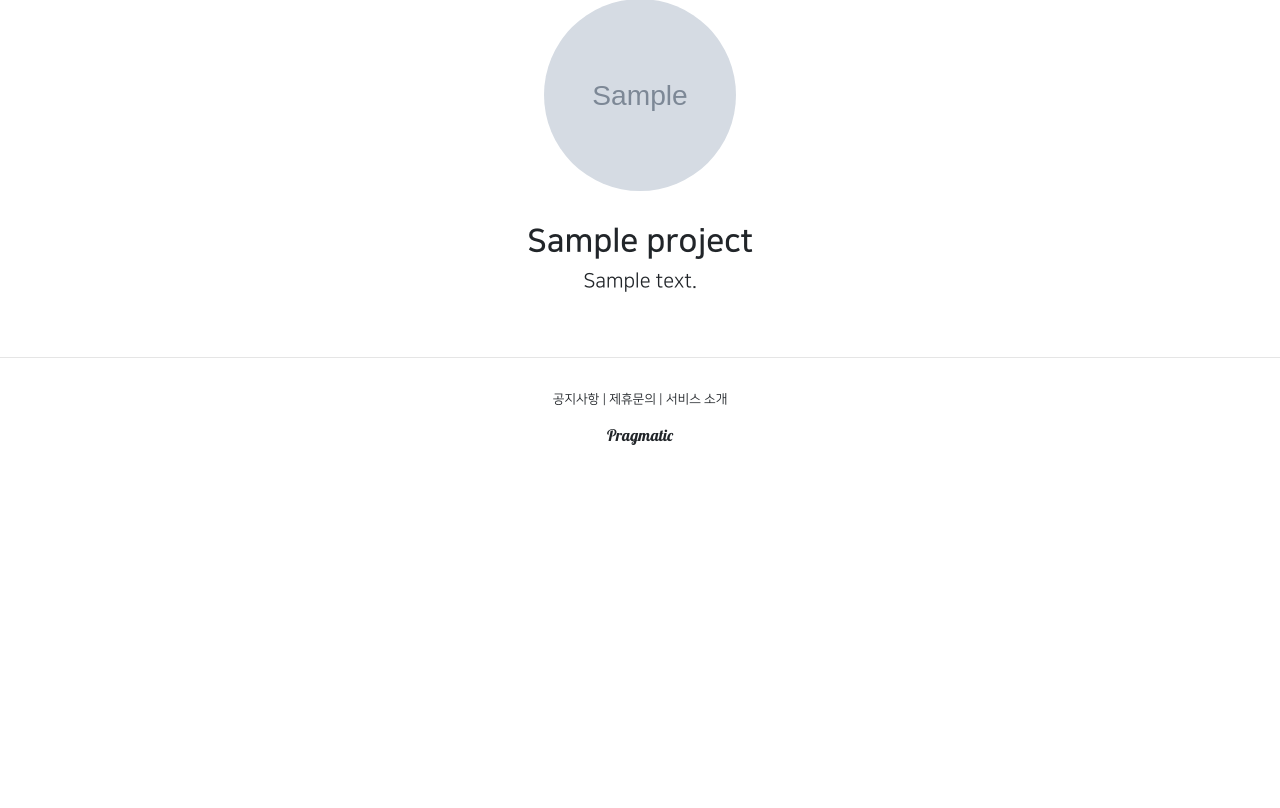
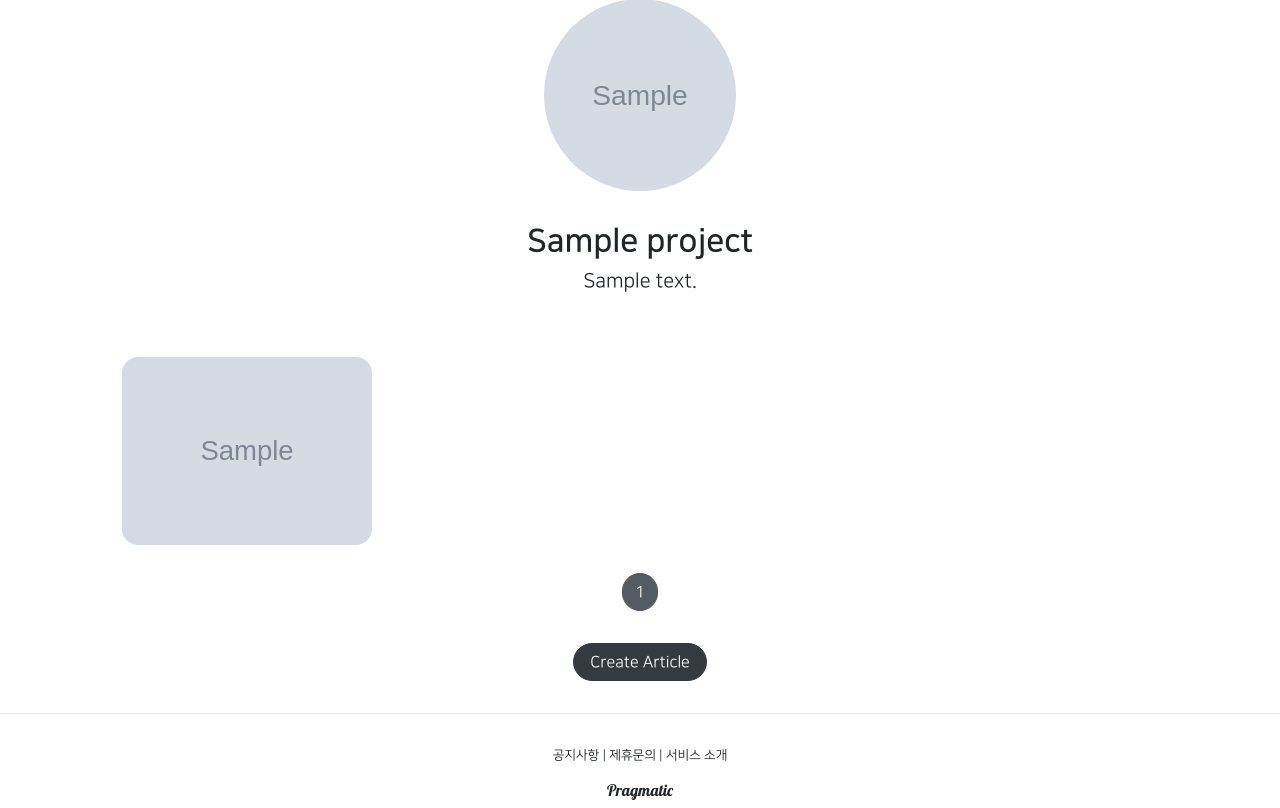
Before and after one commit to mnmndevlol/mn_pragmatic, a Django app: page /projects/detail/1 in a window 1280 px wide. Shown: the part 218-1026 px from the top of the page. Before the commit the page ends 663 px from the top, so only its background shows below. Run offline with Django 3.2, Linux system fonts and the light colour scheme; tables that the repository leaves empty hold one stand-in row (values such as "Sample post"); grey boxes marked "Sample" are stand-in pictures; some libraries are stand-ins or nearby versions.

Commit message:
41강 완

```diff
--- a/accountapp/templates/accountapp/detail.html
+++ b/accountapp/templates/accountapp/detail.html
@@ -50,6 +50,9 @@
         {% endif %}
 
     </div>
+    <div>
+      {% include 'snippets/list_fragment.html' with article_list=object_list %}
+    </div>
 </div>
 
 {% endblock %}
--- a/articleapp/forms.py
+++ b/articleapp/forms.py
@@ -5,4 +5,4 @@ from articleapp.models import Article
 class ArticleCreationForm(ModelForm):
     class Meta:
         model = Article
-        fields = ['title', 'image', 'content']
+        fields = ['title', 'image', 'project', 'content']
--- a/articleapp/models.py
+++ b/articleapp/models.py
@@ -1,9 +1,13 @@
 from django.contrib.auth.models import User
 from django.db import models
+
+from projectapp.models import Project
+
 
 class Article(models.Model):
 
     writer = models.ForeignKey(User, on_delete=models.SET_NULL, related_name='article', null=True)
+    project = models.ForeignKey(Project, on_delete=models.SET_NULL, related_name='article', null=True)
 
     title = models.CharField(max_length=200, null=True)
     image = models.ImageField(upload_to='article/', null=False)
--- a/projectapp/templates/projectapp/detail.html
+++ b/projectapp/templates/projectapp/detail.html
@@ -15,6 +15,11 @@
         </h5>
 
     </div>
+
+    <div>
+        {% include 'snippets/list_fragment.html' with article_list=object_list %}
+    </div>
+
 </div>
 
 {% endblock %}
--- a/projectapp/views.py
+++ b/projectapp/views.py
@@ -6,7 +6,9 @@ from django.shortcuts import render
 from django.urls import reverse
 from django.utils.decorators import method_decorator
 from django.views.generic import CreateView, DetailView, ListView
+from django.views.generic.list import MultipleObjectMixin
 
+from articleapp.models import Article
 from projectapp.forms import ProjectCreationForm
 from projectapp.models import Project
 
@@ -22,14 +24,20 @@ class ProjectCreateView(CreateView):
         return reverse('projectapp:detail', kwargs={'pk': self.object.pk})
 
 
-class ProjectDetailView(DetailView):
+class ProjectDetailView(DetailView, MultipleObjectMixin):
     model = Project
     context_object_name = 'target_project'
     template_name = 'projectapp/detail.html'
+
+    paginate_by = 2
+
+    def get_context_data(self, **kwargs):
+        object_list = Article.objects.filter(project=self.get_object())
+        return super(ProjectDetailView, self).get_context_data(object_list=object_list, **kwargs)
 
 
 class ProjectListView(ListView):
     model = Project
     context_object_name = 'project_list'
     template_name = 'projectapp/list.html'
-    paginate_by = 25
+    paginate_by = 2
--- /dev/null
+++ b/templates/snippets/list_fragment.html
@@ -0,0 +1,55 @@
+{% load static%}
+
+<style>
+
+.container {
+    padding: 0;
+    margin: 0, auto;
+}
+
+.container a {
+  width: 45%;
+  max-width: 250px;
+}
+
+.container div {
+
+  display: flex;
+  justify-content: center;
+  align-items: center;
+
+  border-radius: 8px;
+}
+
+.container img {
+      width: 100%;
+      border-radius: 1rem;
+    }
+
+
+</style>
+
+{% if article_list %}
+    <div class="container">
+        {% for article in article_list %}
+            <a href="{% url 'articleapp:detail' pk=article.pk %}">
+                {% include 'snippets/card.html' with article=article %}
+            </a>
+        {% endfor %}
+    </div>
+
+    <script src="{% static 'js/magicgrid.js' %}"></script>
+
+{% else %}
+    <div class="text-center">
+        <h1>No Articles YET!</h1>
+    </div>
+{% endif %}
+
+{% include 'snippets/pagination.html' with page_obj=page_obj %}
+
+<div style="text-align: center">
+    <a href="{% url 'articleapp:create' %}" class="btn btn-dark rounded-pill mt-3 mb-3 px-3">
+        Create Article
+    </a>
+</div>
```
Also changed, not shown: accountapp/views.py (+9 -2 lines), articleapp/migrations/0002_article_project.py (added). Lines whose indentation alone changed are shown as unchanged.
